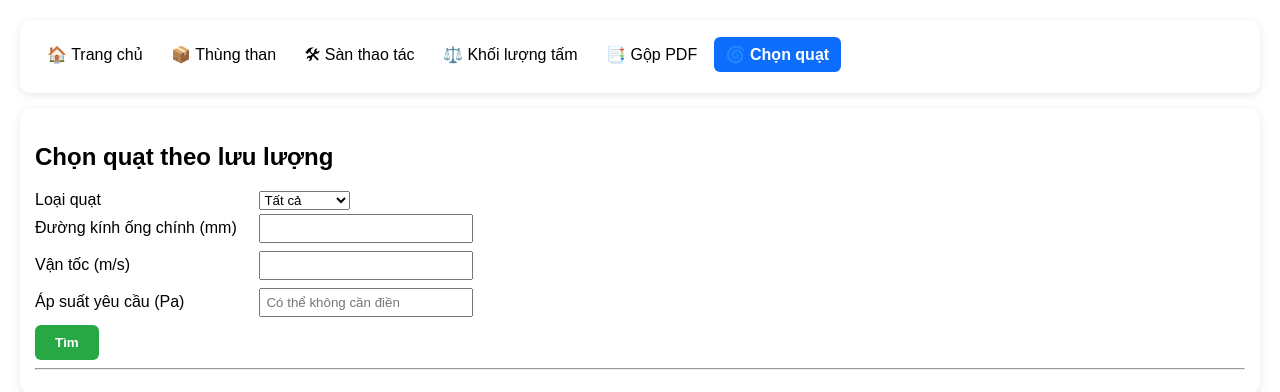
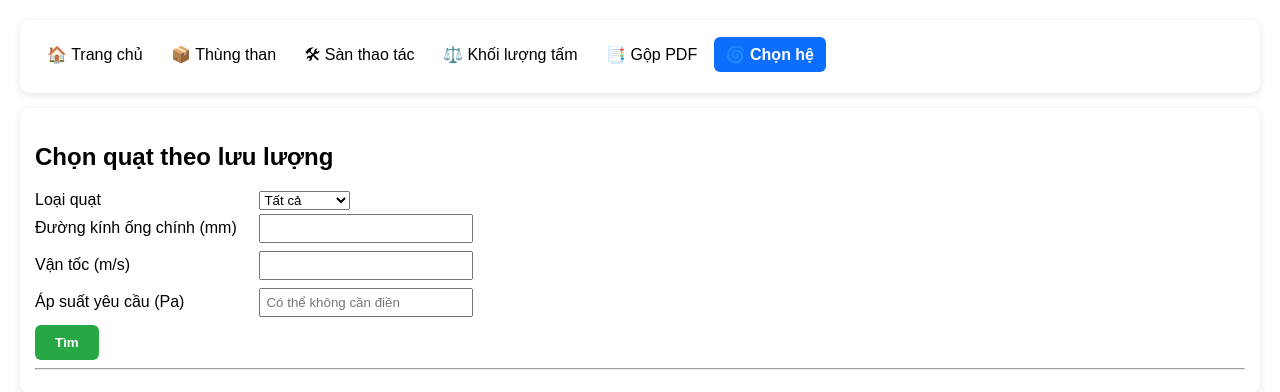
Before and after one commit to 20020899-debug/flask-thung-than, a Flask app: page /chon_quat in a window 1280 px wide. Shown: the top 392 px of the page. Run offline with Flask 3, Linux system fonts and the light colour scheme; parts of the project's set-up code (start-up, migrations or seed data) failed here and were passed over.

Commit message:
Update menu.html

```diff
--- a/flaskapp1/templates/menu.html
+++ b/flaskapp1/templates/menu.html
@@ -27,7 +27,7 @@
 
     <a href="/chon_quat"
        class="{% if active_page == 'quat' %}active{% endif %}">
-   🌀 Chọn quạt
+   🌀 Chọn hệ
     </a>
 
 </div>
```
